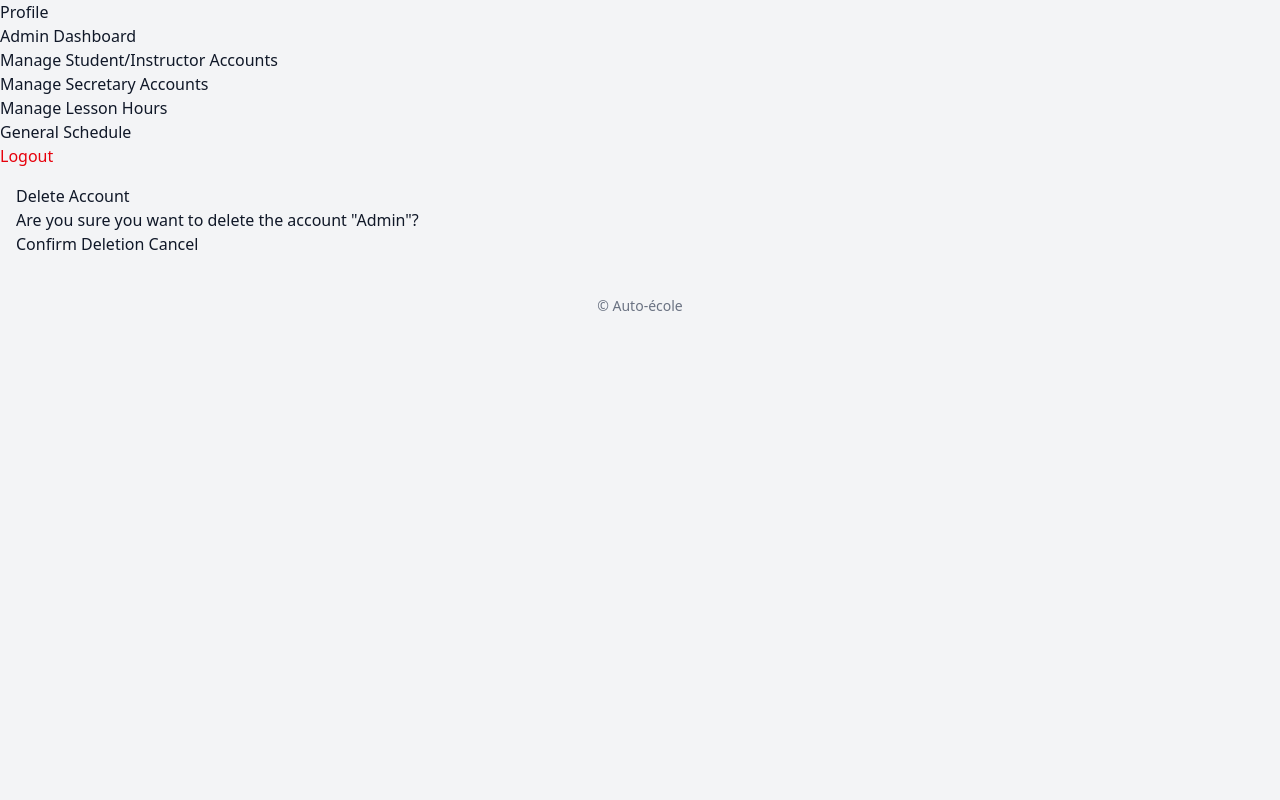
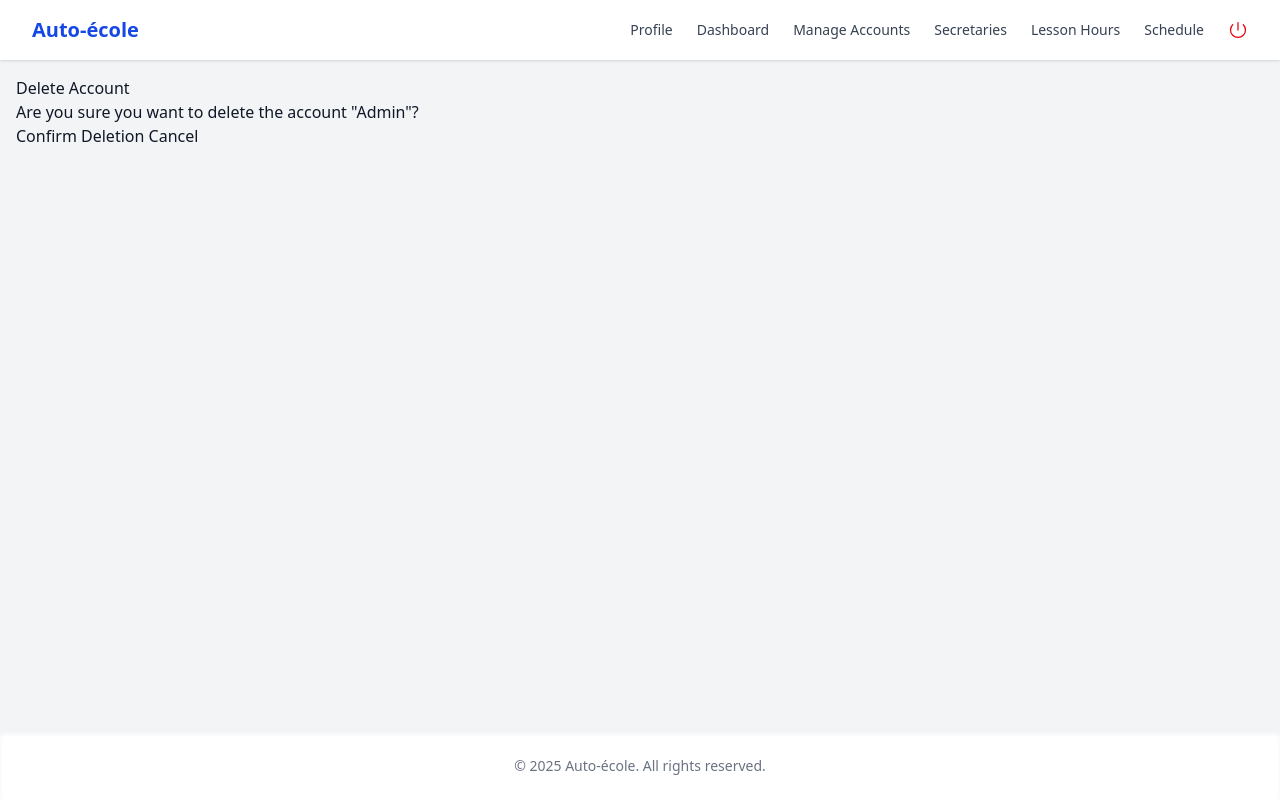
Before and after one commit to zpilia/driving_school, a Django app: page /accounts/manage_accounts/1/delete/ in a window 1280 px wide. Run offline with Django 5.2, Linux system fonts and the light colour scheme; a user stored in the database is signed in; data comes from the database, SQL or seed files in the repository; both versions use the stored data as it was after the commit.

Commit message:
feat(layout): update header with power icon and add fixed dynamic footer

```diff
--- a/template/base.html
+++ b/template/base.html
@@ -8,56 +8,86 @@
     <link rel="stylesheet" href="{% static 'css/styles.css' %}">
 </head>
 
-<body class="bg-gray-100 text-gray-900">
-    <header>
+<body class="bg-gray-100 text-gray-900 flex flex-col min-h-screen">
+
+    <!-- Header Navigation -->
+    <header class="bg-white shadow">
+      <div class="max-w-7xl mx-auto px-4 sm:px-6 lg:px-8 py-4 flex justify-between items-center">
+
+        <!-- Logo -->
+        <div class="text-xl font-bold text-blue-700">
+          <a href="{% url 'home' %}">Auto-école</a>
+        </div>
+
+        <!-- Navigation Links -->
         <nav>
-            <ul>
+          <ul class="flex flex-wrap items-center space-x-6 text-sm text-gray-700 font-medium">
             {% if user.is_authenticated %}
-                    <li><a href="{% url 'accounts:profile' %}">Profile</a></li>
+              <li><a href="{% url 'accounts:profile' %}" class="hover:text-blue-600">Profile</a></li>
+
               {% if user.role == 'student' %}
-                        <li><a href="{% url 'accounts:dashboard' %}">Student Dashboard</a></li>
-                        <li><a href="{% url 'schedule' %}">My Schedule</a></li>
-                        <li><a href="{% url 'lessonpackages:list' %}">My Lesson Packages</a></li>
-                        <li><a href="{% url 'lessonpackages:lessonpackage_progress' %}">Lesson Progress</a></li>
+                <li><a href="{% url 'accounts:dashboard' %}" class="hover:text-blue-600">Dashboard</a></li>
+                <li><a href="{% url 'schedule' %}" class="hover:text-blue-600">My Schedule</a></li>
+                <li><a href="{% url 'lessonpackages:list' %}" class="hover:text-blue-600">My Packages</a></li>
+                <li><a href="{% url 'lessonpackages:lessonpackage_progress' %}" class="hover:text-blue-600">Progress</a></li>
+
               {% elif user.role == 'instructor' %}
-                        <li><a href="{% url 'accounts:dashboard' %}">Instructor Dashboard</a></li>
-                        <li><a href="{% url 'schedule' %}">My Schedule</a></li>
-                        <li><a href="{% url 'appointments:list' %}">Manage Appointments</a></li>
-                        <li><a href="{% url 'accounts:student_list' %}">Student Files</a></li>
+                <li><a href="{% url 'accounts:dashboard' %}" class="hover:text-blue-600">Dashboard</a></li>
+                <li><a href="{% url 'schedule' %}" class="hover:text-blue-600">My Schedule</a></li>
+                <li><a href="{% url 'appointments:list' %}" class="hover:text-blue-600">Appointments</a></li>
+                <li><a href="{% url 'accounts:student_list' %}" class="hover:text-blue-600">Student Files</a></li>
+
               {% elif user.role == 'secretary' %}
-                        <li><a href="{% url 'accounts:dashboard' %}">Secretary Dashboard</a></li>
-                        <li><a href="{% url 'accounts:account_list' %}">Manage Student/Instructor Accounts</a></li>
-                        <li><a href="{% url 'lessonpackages:manage' %}">Add Lesson Hours</a></li>
-                        <li><a href="{% url 'appointments:general_schedule' %}">General Schedule</a></li>
+                <li><a href="{% url 'accounts:dashboard' %}" class="hover:text-blue-600">Dashboard</a></li>
+                <li><a href="{% url 'accounts:account_list' %}" class="hover:text-blue-600">Manage Accounts</a></li>
+                <li><a href="{% url 'lessonpackages:manage' %}" class="hover:text-blue-600">Add Hours</a></li>
+                <li><a href="{% url 'appointments:general_schedule' %}" class="hover:text-blue-600">Schedule</a></li>
+
               {% elif user.role == 'admin' %}
-                        <li><a href="{% url 'accounts:dashboard' %}">Admin Dashboard</a></li>
-                        <li><a href="{% url 'accounts:account_list' %}">Manage Student/Instructor Accounts</a></li>
-                        <li><a href="{% url 'accounts:manage_secretaries' %}">Manage Secretary Accounts</a></li>
-                        <li><a href="{% url 'lessonpackages:manage' %}">Manage Lesson Hours</a></li>
-                        <li><a href="{% url 'appointments:general_schedule' %}">General Schedule</a></li>
+                <li><a href="{% url 'accounts:dashboard' %}" class="hover:text-blue-600">Dashboard</a></li>
+                <li><a href="{% url 'accounts:account_list' %}" class="hover:text-blue-600">Manage Accounts</a></li>
+                <li><a href="{% url 'accounts:manage_secretaries' %}" class="hover:text-blue-600">Secretaries</a></li>
+                <li><a href="{% url 'lessonpackages:manage' %}" class="hover:text-blue-600">Lesson Hours</a></li>
+                <li><a href="{% url 'appointments:general_schedule' %}" class="hover:text-blue-600">Schedule</a></li>
               {% endif %}
+
               <li>
                 <form method="post" action="{% url 'logout' %}">
                   {% csrf_token %}
-                        <button type="submit" class="text-red-600 hover:underline">
-                          Logout
+                  <button type="submit" class="flex items-center gap-1 text-red-600 hover:text-red-800 font-medium">
+                    <svg xmlns="http://www.w3.org/2000/svg" fill="none" viewBox="0 0 24 24" stroke-width="1.5" stroke="currentColor" class="size-5">
+                      <path stroke-linecap="round" stroke-linejoin="round" d="M5.636 5.636a9 9 0 1 0 12.728 0M12 3v9"></path>
+                    </svg>
                   </button>
                 </form>
               </li>
+
             {% else %}
-                    <li><a href="{% url 'login' %}">Login</a></li>
+              <li>
+                <a href="{% url 'login' %}" class="flex items-center gap-1 text-blue-600 hover:text-blue-800 font-medium">
+                  <svg xmlns="http://www.w3.org/2000/svg" fill="none" viewBox="0 0 24 24" stroke-width="1.5" stroke="currentColor" class="size-5">
+                      <path stroke-linecap="round" stroke-linejoin="round" d="M5.636 5.636a9 9 0 1 0 12.728 0M12 3v9"></path>
+                    </svg>
+                </a>
+              </li>
             {% endif %}
           </ul>
         </nav>
+      </div>
     </header>
 
-    <main class="p-4">
+    <!-- Main content block -->
+    <main class="p-4 flex-grow">
         {% block content %}
         {% endblock %}
     </main>
 
-    <footer class="text-center py-6 text-sm text-gray-500">
-        <p>&copy; Auto-école</p>
+    <!-- Footer fixé en bas -->
+    <footer class="bg-white shadow-inner">
+      <div class="max-w-7xl mx-auto px-4 sm:px-6 lg:px-8 py-6 text-center text-sm text-gray-500">
+        &copy; {% now "Y" %} Auto-école. All rights reserved.
+      </div>
     </footer>
+
 </body>
 </html>
```
Also changed, not shown: db.sqlite3. Lines whose indentation alone changed are shown as unchanged.
